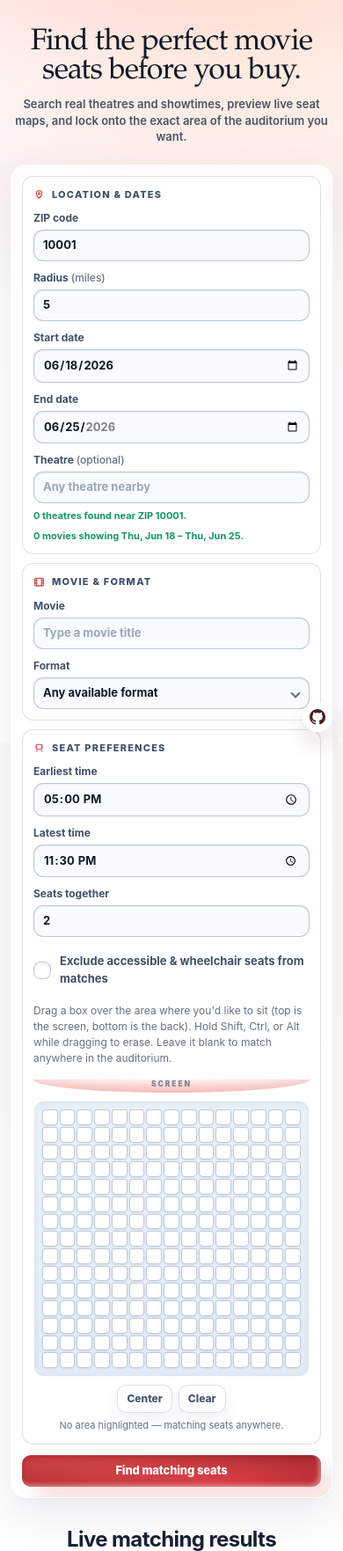
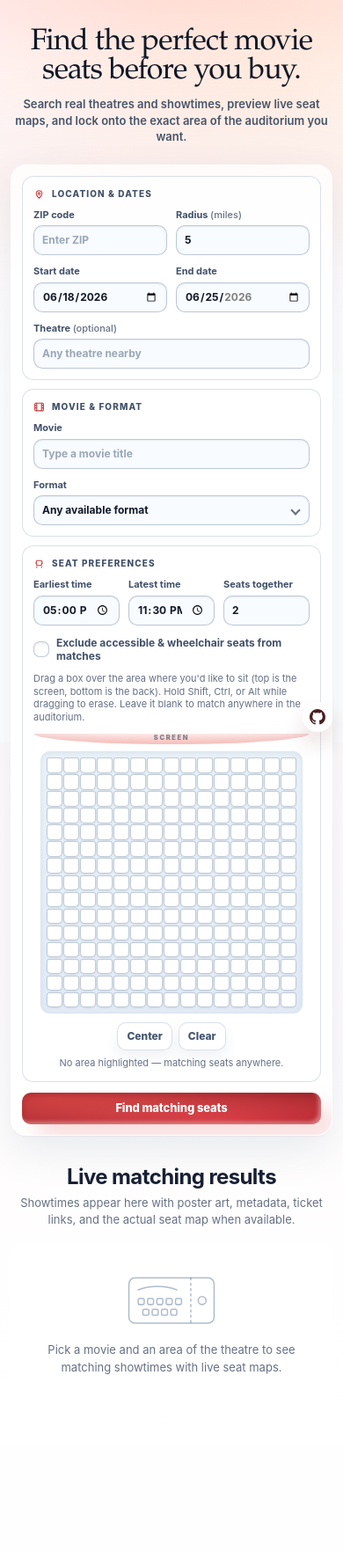
Before and after one commit to ivan-grebe/movieseatfinder, a FastAPI app: page / in a window 390 px wide. Shown: the top 1763 px of the page at 88% size. After the commit the page ends 1562 px from the top, so only its background shows below. Run offline with FastAPI, Linux system fonts and the light colour scheme; data that the repository does not hold is empty.

Commit message:
Improve mobile layout and defer ZIP lookups

```diff
--- a/static/app.js
+++ b/static/app.js
@@ -118,6 +118,10 @@ function setFormatOptions(formats) {
     option.textContent = format;
     formatSelect.appendChild(option);
   });
+}
+
+function hasValidZip() {
+  return /^\d{5}$/.test(zipInput.value.trim());
 }
 
 function cellKey(row, col) {
@@ -272,6 +276,12 @@ function baseParams() {
 }
 
 async function loadTheatres() {
+  if (!hasValidZip()) {
+    theatres = [];
+    setStatus(theatreStatus, "", "");
+    return;
+  }
+
   setStatus(theatreStatus, "Loading theatres…", "loading");
 
   try {
@@ -291,6 +301,13 @@ async function loadTheatres() {
 }
 
 async function loadMovies() {
+  if (!hasValidZip()) {
+    movies = [];
+    setFormatOptions([]);
+    setStatus(movieStatus, "", "");
+    return;
+  }
+
   setStatus(movieStatus, "Loading movies for selected dates…", "loading");
   const currentMovie = movieInput.value;
   movies = [];
@@ -313,7 +330,7 @@ async function loadFormats() {
   setFormatOptions([]);
   setStatus(formatStatus, "", "");
 
-  if (!movieTitle) return;
+  if (!movieTitle || !hasValidZip()) return;
 
   try {
     setStatus(formatStatus, "Loading formats…", "loading");
@@ -675,7 +692,16 @@ function syncEndDateBounds() {
 }
 
 async function refreshTheatresAndMovies() {
-  if (!/^\d{5}$/.test(zipInput.value.trim())) return;
+  if (!hasValidZip()) {
+    theatres = [];
+    movies = [];
+    setFormatOptions([]);
+    setStatus(theatreStatus, "", "");
+    setStatus(movieStatus, "", "");
+    setStatus(formatStatus, "", "");
+    return;
+  }
+
   await loadTheatres();
   await loadMovies();
   if (movieInput.value.trim()) await loadFormats();
@@ -761,6 +787,7 @@ movieInput.addEventListener("change", () => {
 });
 
 const shouldSearchFromUrl = applyQueryParams();
+if (hasValidZip()) {
   Promise.all([loadTheatres(), loadMovies()]).then(async () => {
     if (shouldSearchFromUrl) {
       await loadFormats();
@@ -771,3 +798,4 @@ Promise.all([loadTheatres(), loadMovies()]).then(async () => {
       search();
     }
   });
+}
--- a/static/index.html
+++ b/static/index.html
@@ -61,7 +61,7 @@
     <section id="search" class="app-shell">
       <div class="card">
         <div class="card-body">
-        <div class="group">
+        <div class="group location-group">
           <p class="group-title">
             <svg class="group-icon" viewBox="0 0 24 24" fill="none" stroke="currentColor" stroke-width="2" stroke-linecap="round" stroke-linejoin="round" aria-hidden="true"><path d="M12 21s-6-5.3-6-10a6 6 0 0 1 12 0c0 4.7-6 10-6 10z"/><circle cx="12" cy="11" r="2.2"/></svg>
             Location &amp; dates
@@ -69,17 +69,17 @@
           <div class="grid">
             <label>
               ZIP code
-              <input id="zipInput" type="text" value="10001" inputmode="numeric" maxlength="10">
+              <input id="zipInput" type="text" inputmode="numeric" maxlength="10" placeholder="Enter ZIP">
             </label>
             <label>
               Radius <span class="field-hint">(miles)</span>
               <input id="radiusInput" type="number" min="1" max="100" value="5">
             </label>
-            <label>
+            <label class="date-field">
               Start date
               <input id="startDateInput" type="date">
             </label>
-            <label>
+            <label class="date-field">
               End date
               <input id="endDateInput" type="date">
             </label>
@@ -93,7 +93,7 @@
           <div id="movieStatus" class="status" aria-live="polite"></div>
         </div>
 
-        <div class="group">
+        <div class="group movie-group">
           <p class="group-title">
             <svg class="group-icon" viewBox="0 0 24 24" fill="none" stroke="currentColor" stroke-width="2" stroke-linecap="round" stroke-linejoin="round" aria-hidden="true"><rect x="3" y="4" width="18" height="16" rx="2"/><path d="M7 4v16M17 4v16M3 9h4M3 14h4M17 9h4M17 14h4"/></svg>
             Movie &amp; format
@@ -114,17 +114,17 @@
           <div id="formatStatus" class="status" aria-live="polite"></div>
         </div>
 
-        <div class="group">
+        <div class="group preferences-group">
           <p class="group-title">
             <svg class="group-icon" viewBox="0 0 24 24" fill="none" stroke="currentColor" stroke-width="2" stroke-linecap="round" stroke-linejoin="round" aria-hidden="true"><path d="M6 11V8a2 2 0 0 1 2-2h8a2 2 0 0 1 2 2v3"/><path d="M5 11a2 2 0 0 1 2 2v3h10v-3a2 2 0 0 1 2-2"/><path d="M7 19v1.5M17 19v1.5"/></svg>
             Seat preferences
           </p>
           <div class="grid thirds">
-            <label>
+            <label class="time-field">
               Earliest time
               <input id="startTimeInput" type="time" value="17:00">
             </label>
-            <label>
+            <label class="time-field">
               Latest time
               <input id="endTimeInput" type="time" value="23:30">
             </label>
@@ -140,7 +140,7 @@
             <span>Exclude accessible &amp; wheelchair seats from matches</span>
           </label>
 
-          <p class="seat-help" style="margin-top:18px">Drag a box over the area where you'd like to sit (top is the screen, bottom is the back). Hold Shift, Ctrl, or Alt while dragging to erase. Leave it blank to match anywhere in the auditorium.</p>
+          <p class="seat-help">Drag a box over the area where you'd like to sit (top is the screen, bottom is the back). Hold Shift, Ctrl, or Alt while dragging to erase. Leave it blank to match anywhere in the auditorium.</p>
           <div class="seat-stage">
             <div class="screen">SCREEN</div>
             <div id="seatPreferenceGrid" class="seat-grid" aria-label="15 by 15 seat preference grid"></div>
@@ -193,6 +193,6 @@
     <svg viewBox="0 0 16 16" fill="currentColor" aria-hidden="true"><path d="M8 0C3.58 0 0 3.58 0 8c0 3.54 2.29 6.53 5.47 7.59.4.07.55-.17.55-.38 0-.19-.01-.82-.01-1.49-2.01.37-2.53-.49-2.69-.94-.09-.23-.48-.94-.82-1.13-.28-.15-.68-.52-.01-.53.63-.01 1.08.58 1.23.82.72 1.21 1.87.87 2.33.66.07-.52.28-.87.51-1.07-1.78-.2-3.64-.89-3.64-3.95 0-.87.31-1.59.82-2.15-.08-.2-.36-1.02.08-2.12 0 0 .67-.21 2.2.82.64-.18 1.32-.27 2-.27.68 0 1.36.09 2 .27 1.53-1.04 2.2-.82 2.2-.82.44 1.1.16 1.92.08 2.12.51.56.82 1.27.82 2.15 0 3.07-1.87 3.75-3.65 3.95.29.25.54.73.54 1.48 0 1.07-.01 1.93-.01 2.2 0 .21.15.46.55.38A8.013 8.013 0 0 0 16 8c0-4.42-3.58-8-8-8z"/></svg>
   </a>
 
-  <script src="app.js" defer></script>
+  <script src="app.js?v=20260618-zip-empty" defer></script>
 </body>
 </html>
--- a/static/styles.css
+++ b/static/styles.css
@@ -186,6 +186,19 @@ select {
   font-size: 13px;
   box-shadow: inset 0 1px 2px rgba(32, 58, 92, .07);
   transition: border-color .16s ease, box-shadow .16s ease, background .16s ease;
+}
+
+input[type="date"],
+input[type="time"] {
+  appearance: none;
+  -webkit-appearance: none;
+  line-height: 1.15;
+}
+
+input[type="date"]::-webkit-date-and-time-value,
+input[type="time"]::-webkit-date-and-time-value {
+  min-height: 1.15em;
+  text-align: left;
 }
 
 select {
@@ -390,6 +403,8 @@ a:focus-visible {
   color: var(--muted);
   font-size: 12px;
 }
+
+.preferences-group .seat-help { margin-top: 14px; }
 
 .seat-stage {
   display: flex;
@@ -837,13 +852,96 @@ a:focus-visible {
 
   .card-body { padding: 12px; gap: 10px; }
   .group { padding: 12px; border-radius: 13px; }
+
+  .group-title {
+    margin-bottom: 8px;
+    font-size: 10px;
+  }
+
   .grid,
   .grid.thirds { grid-template-columns: 1fr; }
-  .seat-grid { width: min(390px, 100%); }
-  .screen { width: min(420px, 100%); }
+
+  .location-group .grid {
+    grid-template-columns: repeat(2, minmax(0, 1fr));
+  }
+
+  .location-group .full,
+  .movie-group .full {
+    grid-column: 1 / -1;
+  }
+
+  .preferences-group .grid.thirds {
+    grid-template-columns: repeat(3, minmax(0, 1fr));
+  }
+
+  label {
+    font-size: 11px;
+  }
+
+  input,
+  select {
+    min-height: 34px;
+    padding: 6px 9px;
+    border-radius: 10px;
+    font-size: 12px;
+  }
+
+  .select-wrap::after {
+    bottom: 13px;
+  }
+
+  .accessible-check {
+    margin: 12px 0 10px;
+  }
+
+  .check {
+    gap: 8px;
+    font-size: 12px;
+    line-height: 1.3;
+  }
+
+  .check-box {
+    width: 18px;
+    height: 18px;
+    border-radius: 7px;
+  }
+
+  .check input:checked + .check-box::after {
+    left: 5px;
+    top: 2px;
+  }
+
+  .preferences-group .seat-help {
+    margin: 10px 0 8px;
+    font-size: 11px;
+    line-height: 1.35;
+  }
+
+  .seat-grid {
+    width: min(300px, 100%);
+    padding: 7px;
+    gap: 1.5px;
+  }
+
+  .screen {
+    width: min(330px, 100%);
+    height: 15px;
+    margin-bottom: 7px;
+    font-size: 7.5px;
+  }
 
   .results-section { padding-top: 34px; }
   .result-body { align-items: flex-start; }
   .result-poster { width: 52px; height: 78px; }
   .github-link { right: 12px; bottom: 12px; }
 }
+
+@media (max-width: 380px) {
+  .preferences-group .grid.thirds {
+    grid-template-columns: repeat(2, minmax(0, 1fr));
+  }
+
+  .preferences-group .grid.thirds label:last-child {
+    grid-column: 1 / -1;
+  }
+}
```
Lines whose indentation alone changed are shown as unchanged.
